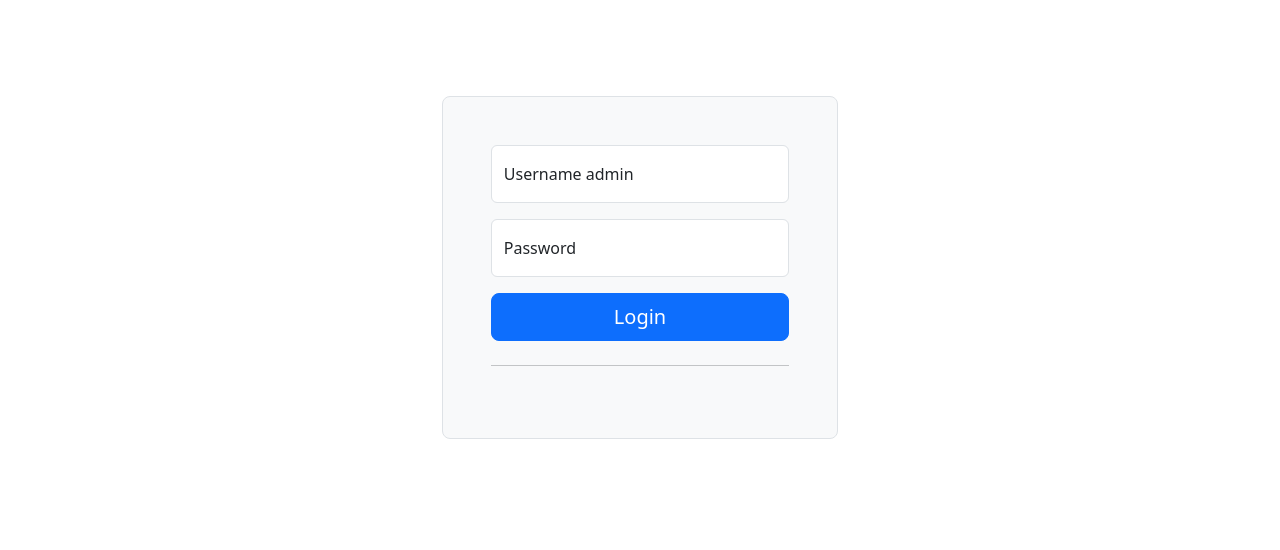
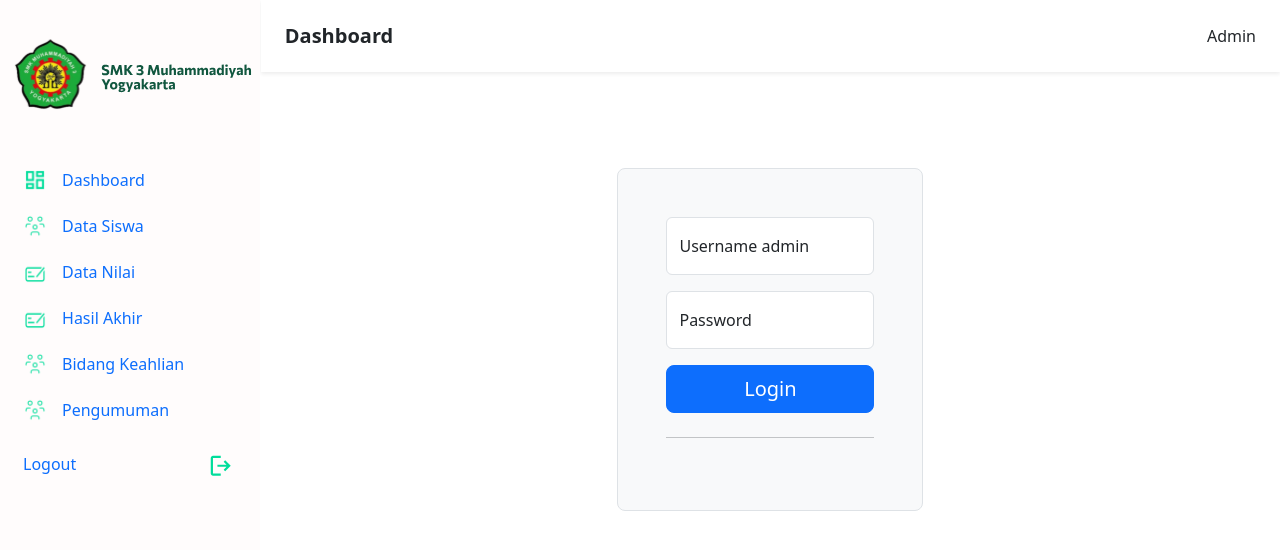
Before and after one commit to QIAF/admin-fe-ppdb, a React (Vite) app: page / in a window 1280 px wide. Shown: the top 550 px of the page. Built offline with nearby package versions, Linux system fonts and the light colour scheme; what @react-pdf/renderer would draw is missing.

Commit message:
fixed for testing

```diff
--- a/src/Routes/RoutesPage.jsx
+++ b/src/Routes/RoutesPage.jsx
@@ -18,9 +18,10 @@ export default function RoutesPage() {
   return (
     <>
       <Routes>
-        <Route path="/" element={<Login />} />
+        {/* <Route path="/" element={<Login />} /> */}
         {/* <Route element={<PrivateRoute />}> */}
         <Route element={<Layout />}>
+          <Route path="/" element={<Login />} />
           <Route path="/dashboard" element={<Dashboard />} />
           <Route path="/users" element={<User />} />
           <Route path="/users/detailUser/:id" element={<DetailUser />} />
```
